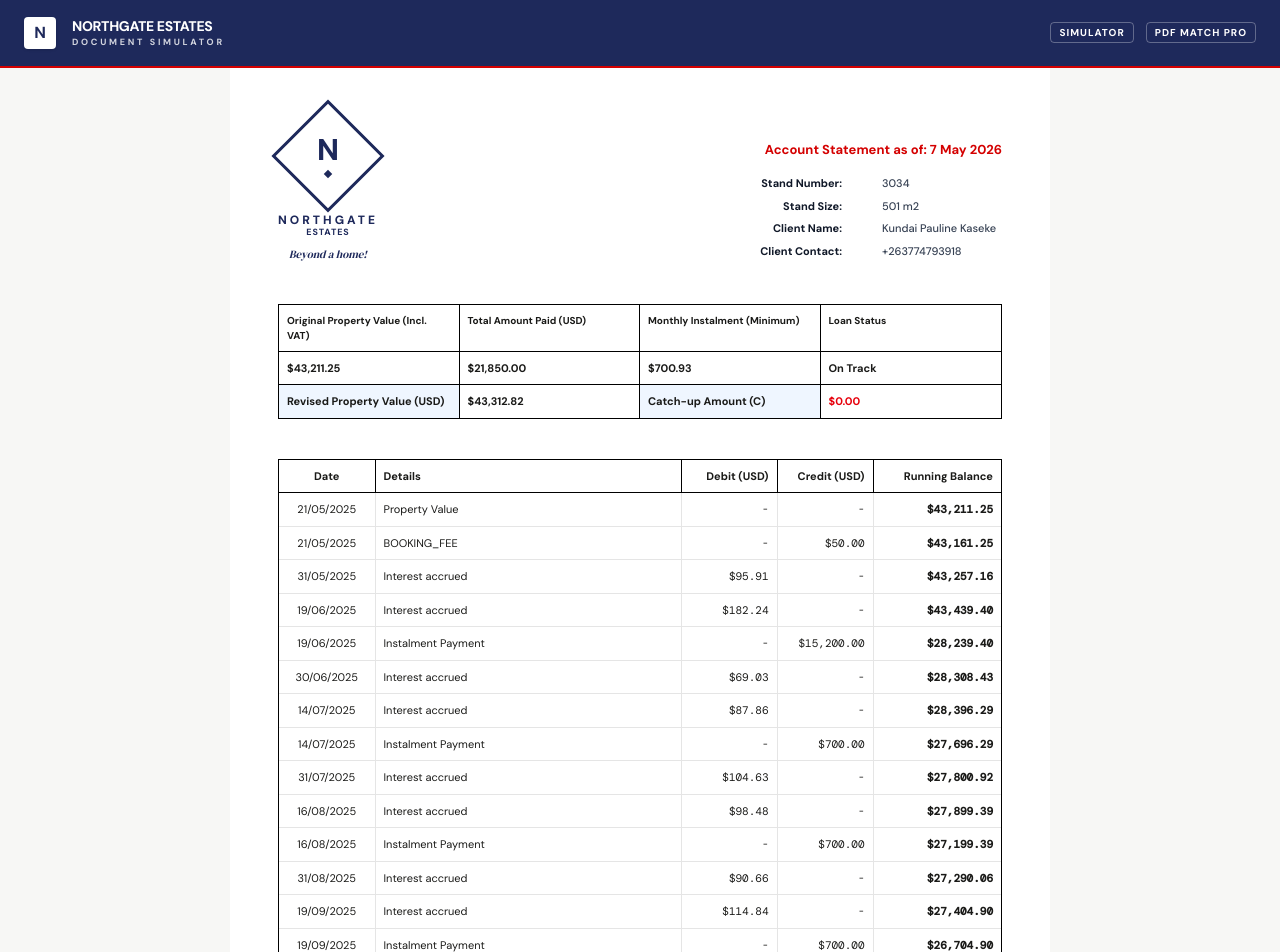
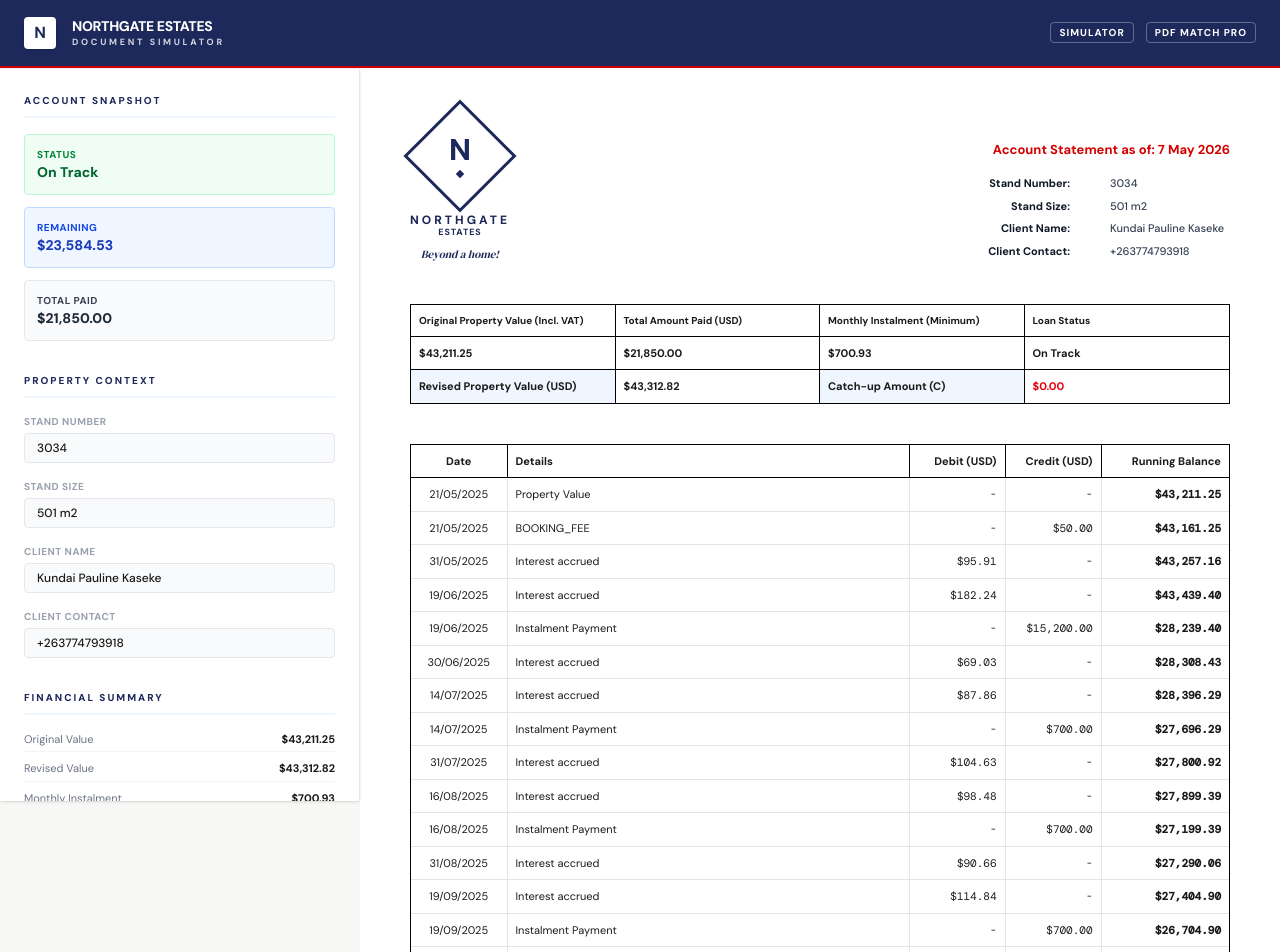
Before and after one commit to Five-Two-Two-Five/Northgate-statement-Sim, a React (Vite) app: page /empty in a window 1280 px wide. Shown: the top 952 px of the page. Built offline with nearby package versions, Linux system fonts and the light colour scheme.

Commit message:
feat: enhance EmptyPage layout with new sections and improved financial summary display

```diff
--- a/src/EmptyPage.tsx
+++ b/src/EmptyPage.tsx
@@ -49,6 +49,26 @@ function InfoLine({label, value}: {label: string; value: string}) {
   );
 }
 
+function Section({title, children}: {title: string; children: React.ReactNode}) {
+  return (
+    <div className="mb-8">
+      <h3 className="mb-4 border-b-2 border-blue-50 pb-2 text-[10px] font-black uppercase tracking-[0.2em] text-[#1e295b]">
+        {title}
+      </h3>
+      <div className="space-y-4">{children}</div>
+    </div>
+  );
+}
+
+function Field({label, value}: {label: string; value: string}) {
+  return (
+    <div className="space-y-1">
+      <label className="block text-[10px] font-bold uppercase tracking-wider text-gray-400">{label}</label>
+      <div className="rounded border border-gray-200 bg-gray-50 px-3 py-1.5 text-xs font-medium">{value}</div>
+    </div>
+  );
+}
+
 export default function EmptyPage() {
   const totalDebit = ledger.reduce((sum, e) => sum + (e.debit ?? 0), 0);
 
@@ -73,7 +93,66 @@ export default function EmptyPage() {
         </div>
       </header>
 
-      <div className="mx-auto max-w-[820px] bg-white p-12">
+      <div className="grid min-h-[calc(100vh-68px)] grid-cols-[360px_1fr] print:block">
+        <aside className="sticky top-[68px] max-h-[calc(100vh-68px)] overflow-y-auto border-r border-gray-200 bg-white p-6 shadow-sm no-print">
+          <Section title="Account Snapshot">
+            <div className="space-y-3">
+              <div className="rounded border border-green-200 bg-green-50 p-3">
+                <p className="text-[10px] font-bold uppercase tracking-wider text-green-700">Status</p>
+                <p className="text-sm font-black text-green-800">On Track</p>
+              </div>
+              <div className="rounded border border-blue-200 bg-blue-50 p-3">
+                <p className="text-[10px] font-bold uppercase tracking-wider text-blue-700">Remaining</p>
+                <p className="text-sm font-black text-blue-800">$23,584.53</p>
+              </div>
+              <div className="rounded border border-gray-200 bg-gray-50 p-3">
+                <p className="text-[10px] font-bold uppercase tracking-wider text-gray-700">Total Paid</p>
+                <p className="text-sm font-black text-gray-800">$21,850.00</p>
+              </div>
+            </div>
+          </Section>
+
+          <Section title="Property Context">
+            <Field label="Stand Number" value="3034" />
+            <Field label="Stand Size" value="501 m2" />
+            <Field label="Client Name" value="Kundai Pauline Kaseke" />
+            <Field label="Client Contact" value="+263774793918" />
+          </Section>
+
+          <Section title="Financial Summary">
+            <div className="space-y-2 text-[11px]">
+              <div className="flex justify-between border-b border-gray-100 pb-1">
+                <span className="text-gray-500">Original Value</span>
+                <span className="font-bold">$43,211.25</span>
+              </div>
+              <div className="flex justify-between border-b border-gray-100 pb-1">
+                <span className="text-gray-500">Revised Value</span>
+                <span className="font-bold">$43,312.82</span>
+              </div>
+              <div className="flex justify-between border-b border-gray-100 pb-1">
+                <span className="text-gray-500">Monthly Instalment</span>
+                <span className="font-bold">$700.93</span>
+              </div>
+              <div className="flex justify-between border-b border-gray-100 pb-1">
+                <span className="text-gray-500">Total Debit</span>
+                <span className="font-bold text-red-600">$2,121.71</span>
+              </div>
+              <div className="flex justify-between">
+                <span className="text-gray-500">Catch-up</span>
+                <span className="font-bold text-green-600">$0.00</span>
+              </div>
+            </div>
+          </Section>
+
+          <Section title="Export">
+            <button className="w-full rounded bg-[#1e295b] py-2.5 text-[10px] font-bold uppercase tracking-widest text-white shadow transition-all hover:bg-[#2a3a7b]">
+              Download PDF
+            </button>
+          </Section>
+        </aside>
+
+        <main className="min-h-full bg-white p-12 print:p-0">
+          <div className="mx-auto max-w-[820px]">
             <div className="space-y-10">
               <div className="flex items-start justify-between">
                 <div className="flex flex-col items-center">
@@ -189,6 +268,8 @@ export default function EmptyPage() {
               Document ends.
             </div>
           </div>
+        </main>
+      </div>
     </div>
   );
 }
```
Lines whose indentation alone changed are shown as unchanged.
